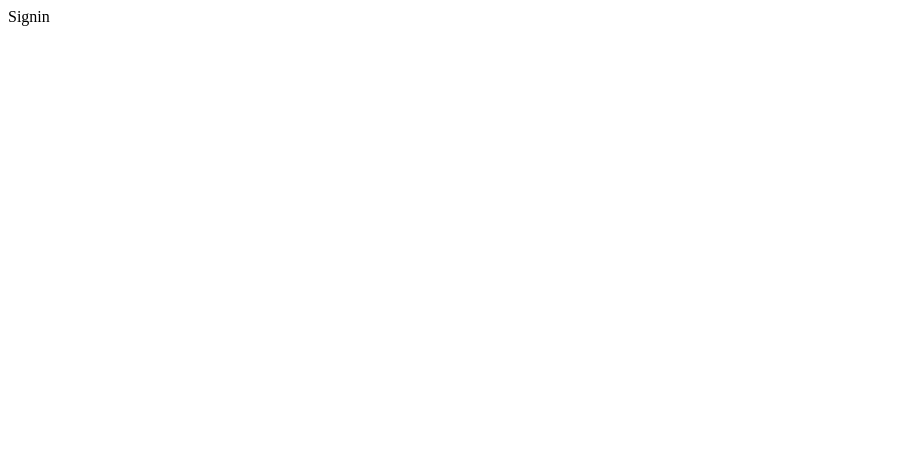
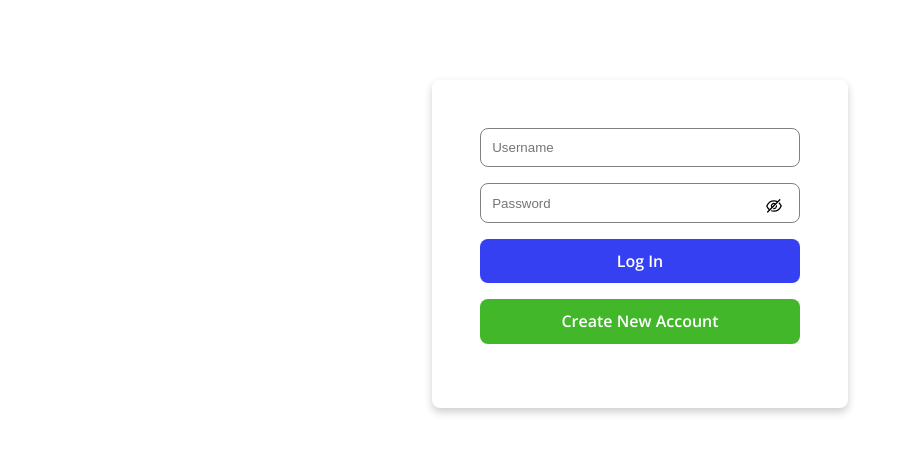
Before and after one commit to sam201994/digital-wallet, a React (Create React App) app in the folder frontend/: page /signin in a window 1280 px wide. Shown: the top 454 px of the page, without its empty margins (0-905 px from the left). Built offline with nearby package versions, Linux system fonts and the light colour scheme.

Commit message:
added signin component

```diff
--- a/frontend/package.json
+++ b/frontend/package.json
@@ -3,6 +3,7 @@
   "version": "0.1.0",
   "private": true,
   "dependencies": {
+    "@ant-design/icons": "^4.7.0",
     "@testing-library/jest-dom": "^5.11.4",
     "@testing-library/react": "^11.1.0",
     "@testing-library/user-event": "^12.1.10",
@@ -10,6 +11,7 @@
     "react-dom": "^17.0.2",
     "react-router-dom": "^6.0.2",
     "react-scripts": "4.0.3",
+    "styled-components": "^5.3.3",
     "web-vitals": "^1.0.1"
   },
   "scripts": {
--- a/frontend/public/index.html
+++ b/frontend/public/index.html
@@ -3,6 +3,11 @@
   <head>
     <meta charset="utf-8" />
     <link rel="icon" href="%PUBLIC_URL%/favicon.ico" />
+
+<link rel="preconnect" href="https://fonts.googleapis.com">
+<link rel="preconnect" href="https://fonts.gstatic.com" crossorigin>
+<link href="https://fonts.googleapis.com/css2?family=Open+Sans:wght@600;700;800&display=swap" rel="stylesheet">
+
     <meta name="viewport" content="width=device-width, initial-scale=1" />
     <meta name="theme-color" content="#000000" />
     <meta
--- /dev/null
+++ b/frontend/src/components/Box.js
@@ -0,0 +1,27 @@
+import styled from "styled-components";
+
+const Page = styled.div`
+	display: flex;
+	padding: 5rem;
+	justify-content: center;
+`;
+
+const Row = styled.div`
+	margin-bottom: 1rem;
+`;
+const Auth = styled.div`
+	width: 25vw;
+	min-width: 300px;
+	display: flex;
+	flex-direction: column;
+	box-shadow: 0 4px 8px 0 rgba(0,0,0,0.2);
+	padding: 3rem;
+	border-radius: 0.5rem;
+
+`;
+
+export default {
+	Row,
+	Page,
+	Auth,
+};
--- /dev/null
+++ b/frontend/src/components/Button.js
@@ -0,0 +1,15 @@
+const buttonStyle = {
+	padding: "0.7rem",
+	borderRadius: "0.5rem",
+	cursor: "pointer",
+	display: "flex",
+	justifyContent: "center",
+	backgroundColor: "#3640f3",
+	color: "white",
+};
+
+const Button = ({ label, onClick, customStyles={} }) => {
+	return <div onClick={onClick} style={{...buttonStyle, ...customStyles}}>{label}</div>;
+};
+
+export default Button;
--- /dev/null
+++ b/frontend/src/components/FormFields.js
@@ -0,0 +1,62 @@
+import { useState } from "react";
+
+import { EyeInvisibleOutlined, EyeOutlined } from "@ant-design/icons";
+
+const inputStyle = {
+	padding: "0.7rem",
+	borderRadius: "0.5rem",
+	border: "1px solid grey",
+	width: "100%",
+};
+
+export const InputField = ({ id, type, label, onChange, value, error }) => {
+	return (
+		<div style={{ display: "flex", width: "100%" }}>
+			<input
+				type={type}
+				onChange={(e) => {
+					onChange(id, e.target.value);
+				}}
+				value={value}
+				name={id}
+				id={id}
+				placeholder={label}
+				style={{ ...inputStyle, borderColor: error ? "red" : "grey" }}
+			/>
+		</div>
+	);
+};
+
+export const PasswordField = ({ id, type, label, onChange, value, error }) => {
+	const [showPassword, setShowPassword] = useState(false);
+	return (
+		<div style={{ display: "flex", position: "relative", width: "100%" }}>
+			<input
+				type={showPassword ? "text" : type}
+				onChange={(e) => {
+					onChange(id, e.target.value);
+				}}
+				value={value}
+				name={id}
+				id={id}
+				placeholder={label}
+				style={{
+					...inputStyle,
+					borderColor: error ? "red" : "grey",
+					paddingRight: "4rem",
+				}}
+			/>
+			<div
+				style={{
+					cursor: "pointer",
+					right: "0.4rem",
+					padding: "0.7rem",
+					position: "absolute",
+				}}
+				onClick={() => setShowPassword(!showPassword)}
+			>
+				{showPassword ? <EyeOutlined /> : <EyeInvisibleOutlined />}
+			</div>
+		</div>
+	);
+};
--- /dev/null
+++ b/frontend/src/index.css
@@ -0,0 +1,14 @@
+body {
+  margin: 0;
+  font-family: 'Open Sans', sans-serif;
+/*  font-family: -apple-system, BlinkMacSystemFont, 'Segoe UI', 'Roboto', 'Oxygen',
+    'Ubuntu', 'Cantarell', 'Fira Sans', 'Droid Sans', 'Helvetica Neue',
+    sans-serif;*/
+  -webkit-font-smoothing: antialiased;
+  -moz-osx-font-smoothing: grayscale;
+}
+
+code {
+  font-family: source-code-pro, Menlo, Monaco, Consolas, 'Courier New',
+    monospace;
+}
--- a/frontend/src/index.js
+++ b/frontend/src/index.js
@@ -1,6 +1,7 @@
 import React from 'react';
 import ReactDOM from 'react-dom';
 import App from './App';
+import './index.css';
 
 ReactDOM.render(
   <React.StrictMode>
--- a/frontend/src/pages/signin/index.js
+++ b/frontend/src/pages/signin/index.js
@@ -1,9 +1,77 @@
+import { useState } from "react";
+import { InputField, PasswordField } from "components/FormFields";
+import Button from "components/Button";
+import Box from "components/Box";
+
 const Signin = () => {
+	const [formData, setFormData] = useState({});
+	const [errorState, setError] = useState({});
+
+	const onChange = (key, value) => {
+		setFormData({
+			...formData,
+			[key]: value,
+		});
+		if (value) {
+			setError({
+				...errorState,
+				[key]: false,
+			});
+		}
+	};
+
+	const handleSignin = () => {
+		const newErrorState = {};
+		if (!formData.username || !formData.password) {
+			if (!formData.username) {
+				newErrorState.username = true;
+			}
+			if (!formData.password) {
+				newErrorState.password = true;
+			}
+			setError(newErrorState);
+			return;
+		}
+	};
+
+	const gotoSignup = () => {};
+
 	return (
-		<div>
-			Signin
-		</div>
-	)
-}
+		<Box.Page>
+			<Box.Auth>
+				<Box.Row>
+					<InputField
+						type="text"
+						label="Username"
+						onChange={onChange}
+						id="username"
+						value={formData.username}
+						error={errorState.username}
+					/>
+				</Box.Row>
+				<Box.Row>
+					<PasswordField
+						type="password"
+						label="Password"
+						onChange={onChange}
+						id="password"
+						value={formData.password}
+						error={errorState.password}
+					/>
+				</Box.Row>
+				<Box.Row>
+					<Button onClick={handleSignin} label="Log In" />
+				</Box.Row>
+				<Box.Row>
+					<Button
+						onClick={gotoSignup}
+						label="Create New Account"
+						customStyles={{ backgroundColor: "#42b72a" }}
+					/>
+				</Box.Row>
+			</Box.Auth>
+		</Box.Page>
+	);
+};
 
-export default Signin
+export default Signin;
```
Also changed, not shown: frontend/src/styles.css (added), 1 other file (tests, documents, lock files or other folders).
